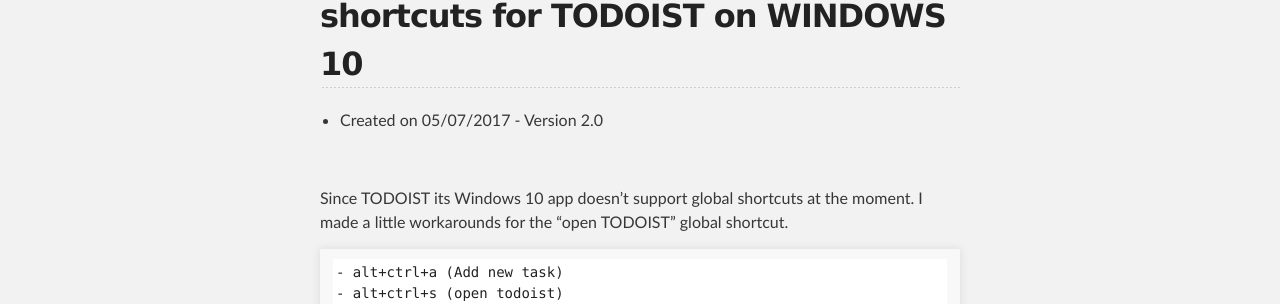
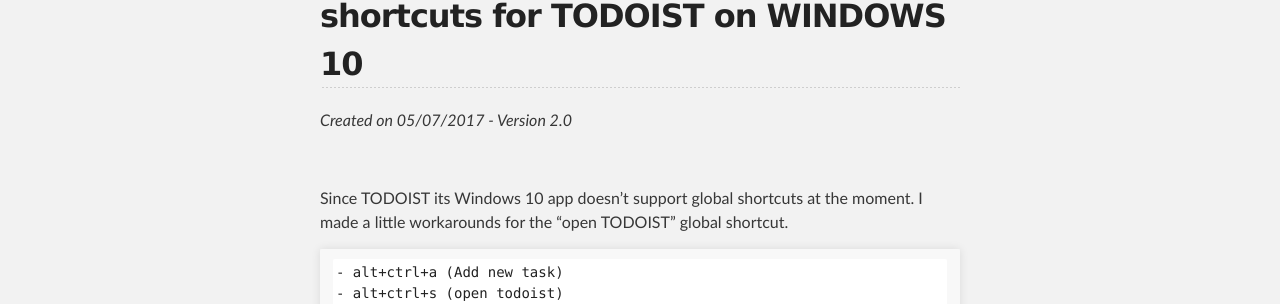
Before and after one commit to rickstaa/todoist-global-shortcuts-WIN10, a Jekyll site: the page built from index.md, in a window 1280 px wide. Shown: the part 403-707 px from the top of the page. Built offline with Jekyll 4.4.1, drawn with Linux system fonts in a browser that asks for light colours; our own code applies the rules of GitHub Pages for plain Markdown files; a script that is not in the unit is left out.

```diff
--- a/index.md
+++ b/index.md
@@ -1,5 +1,5 @@
 ## This is a workaround to use global shortcuts for TODOIST on WINDOWS 10
-* Created on 05/07/2017 - Version 2.0
+_Created on 05/07/2017 - Version 2.0_
 
 <br>
 
```
